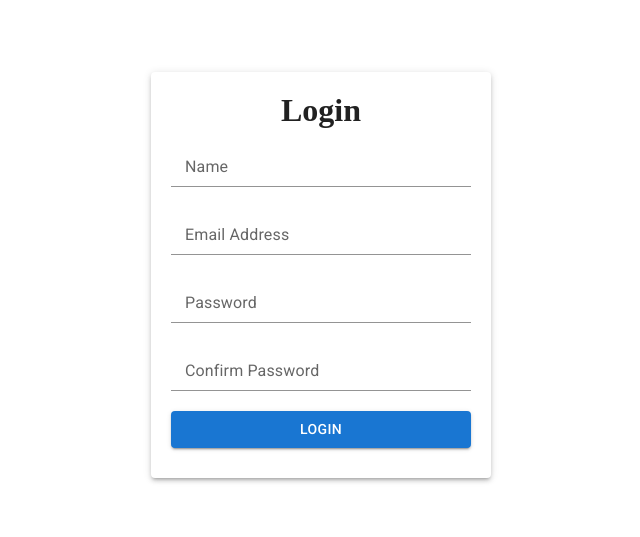
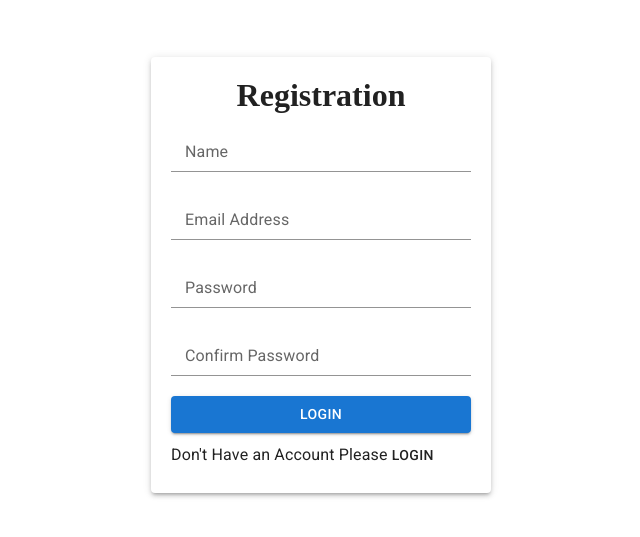
Before and after one commit to imyagnesh/clarion, a React app: page /register in a window 1280 px wide. Shown: the part 125-662 px from the top of the page, without its empty margins (319-959 px from the left). Built offline with nearby package versions, Linux system fonts and the light colour scheme.

Commit message:
changes for validations of fields

```diff
--- a/src/pages/Login/index.js
+++ b/src/pages/Login/index.js
@@ -1,9 +1,7 @@
-import React, { useContext } from 'react';
+import React from 'react';
 import { useNavigate } from 'react-router-dom';
-import Paper from '@mui/material/Paper';
 import Typography from '@mui/material/Typography';
 import './login.css';
-import FormikInput from '../../components/FormikInput';
 import Form from '../../components/Form';
 import { loginFields, loginInitialValues } from './loginFields';
 // import { LocaleContext } from '../../context/localeContext';
--- a/src/pages/Register/index.js
+++ b/src/pages/Register/index.js
@@ -1,14 +1,16 @@
 import React from 'react';
-import { LocaleContext } from '../../context/localeContext';
+import { useNavigate } from 'react-router-dom';
+import { Typography } from '@mui/material';
 import { registerationFields, registerInitialValues } from './registerationFields';
 import Form from '../../components/Form';
 
+const Register = () => {
 
-const Register = () => {
+  const navigate = useNavigate();
 
   return (
   <>
-      <h1>Login</h1>
+    <h1>Registration</h1>
     <Form
       fields={registerationFields}
       initialValues={registerInitialValues}
@@ -17,8 +19,19 @@ const Register = () => {
         console.log(val);
       }}
     />
+
+    <Typography variant="body1" gutterBottom>
+      Don't Have an Account Please{' '}
+      <Typography
+        onClick={() => navigate('/')}
+        variant="button"
+        component="span"
+      >
+        Login
+      </Typography>
+    </Typography>
   </>
   );
-};
+}
 
 export default Register;
--- a/src/pages/Register/registerationFields.js
+++ b/src/pages/Register/registerationFields.js
@@ -52,5 +52,6 @@ export const registerationFields = [
 export const registerInitialValues = {
   email: '',
   password: '',
-  name: ''
+  name: '',
+  confirmpassword: '',
 };
```
Also changed, not shown: .eslintrc.js. Lines whose indentation alone changed are shown as unchanged.
